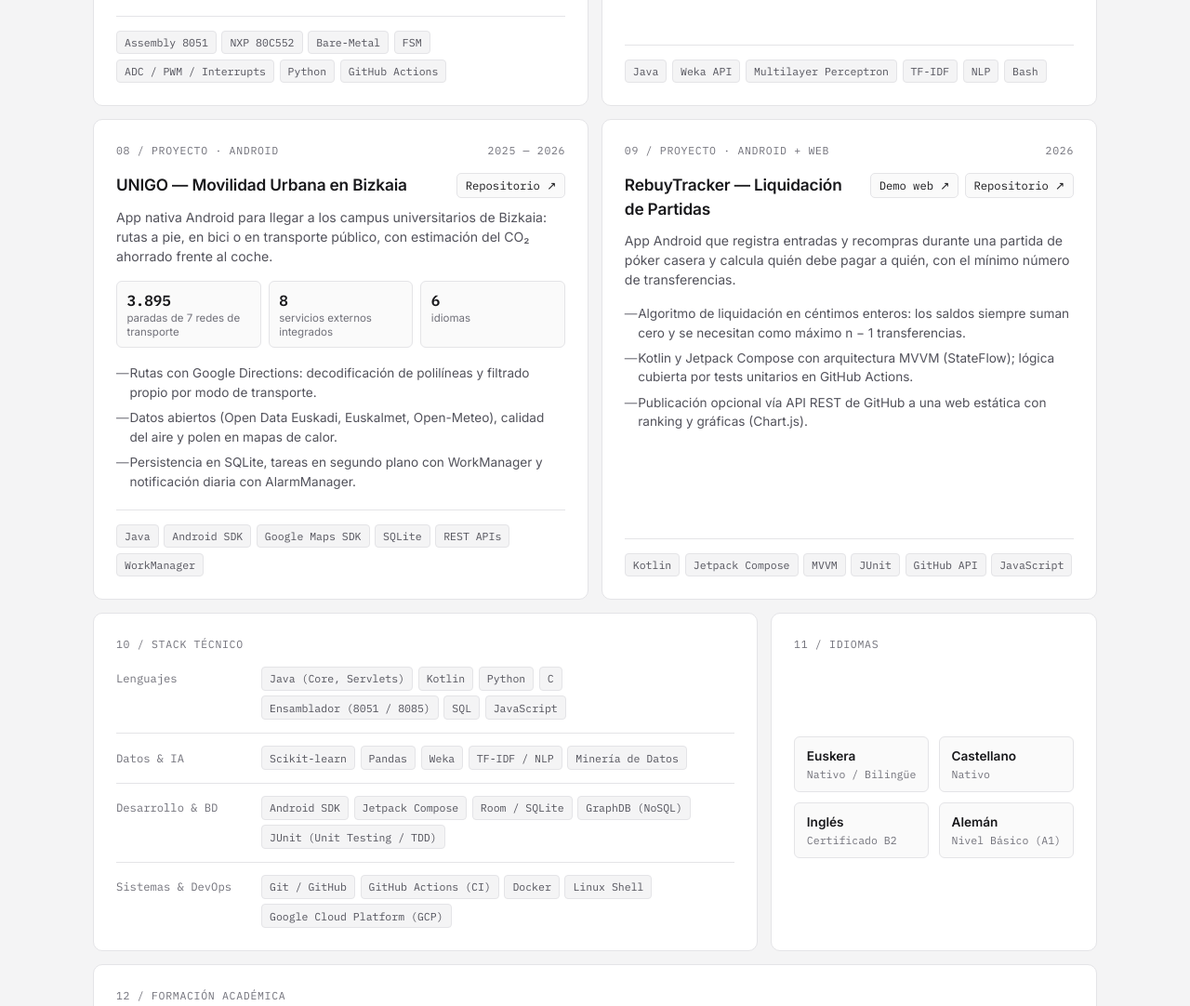
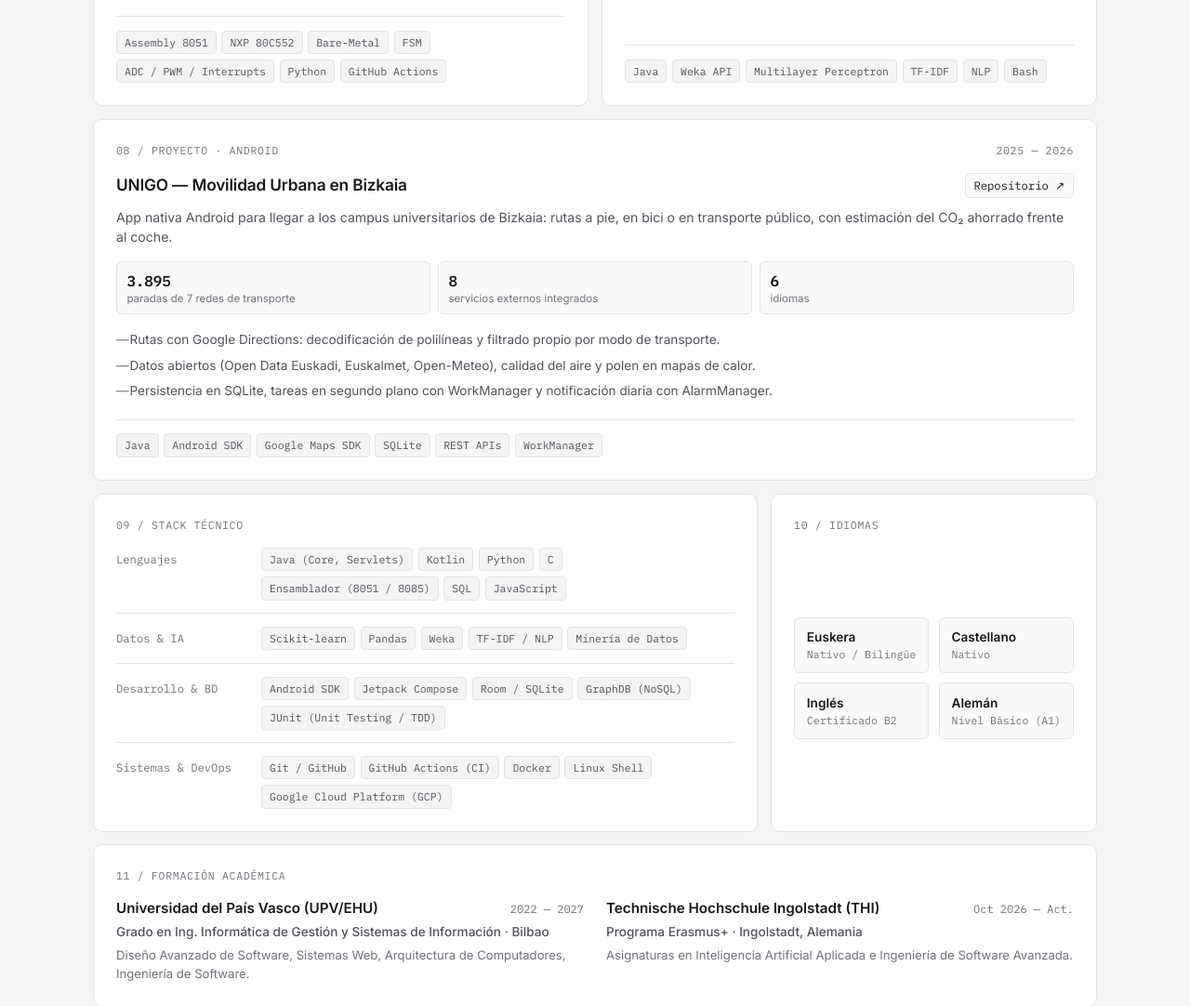
Before and after one commit to Ando144/Ando144.github.io, a plain HTML site: page index.html in a window 1280 px wide. Shown: the part 1531-2613 px from the top of the page at 93% size. Drawn offline with Linux system fonts and the light colour scheme.

Commit message:
Refine portfolio project layout
Expand UNIGO to a full-width project entry, remove RebuyTracker, update the product software pillar, and renumber subsequent sections.

```diff
--- a/index.html
+++ b/index.html
@@ -848,8 +848,8 @@
           </div>
           <div class="pillar">
             <div class="pillar-title">Software de producto</div>
-            <div class="pillar-text">Apps Android completas que integran APIs externas, bases de datos locales, tests y CI.</div>
-            <div class="pillar-proof">→ UNIGO · RebuyTracker</div>
+            <div class="pillar-text">Apps Android completas que integran APIs externas, datos abiertos, bases de datos locales y tareas en segundo plano.</div>
+            <div class="pillar-proof">→ UNIGO</div>
           </div>
         </div>
       </section>
@@ -966,7 +966,7 @@
       </article>
 
       <!-- 08: UNIGO -->
-      <article class="box project-box col-6">
+      <article class="box project-box col-12">
         <div class="box-label">
           <span>08 / Proyecto · Android</span>
           <span>2025 — 2026</span>
@@ -998,41 +998,10 @@
         </div>
       </article>
 
-      <!-- 09: RebuyTracker -->
-      <article class="box project-box col-6">
-        <div class="box-label">
-          <span>09 / Proyecto · Android + Web</span>
-          <span>2026</span>
-        </div>
-        <div class="project-top">
-          <h2 class="project-title">RebuyTracker — Liquidación de Partidas</h2>
-          <div class="project-links">
-            <a href="https://ando144.github.io/RebuyTracker/?demo" target="_blank" rel="noopener" class="repo-link no-print">Demo web ↗</a>
-            <a href="https://github.com/Ando144/RebuyTracker" target="_blank" rel="noopener" class="repo-link" data-print="github.com/Ando144/RebuyTracker">Repositorio ↗</a>
-          </div>
-        </div>
-        <p class="project-context">
-          App Android que registra entradas y recompras durante una partida de póker casera y calcula quién debe pagar a quién, con el mínimo número de transferencias.
-        </p>
-        <ul class="spec-list">
-          <li>Algoritmo de liquidación en céntimos enteros: los saldos siempre suman cero y se necesitan como máximo n − 1 transferencias.</li>
-          <li>Kotlin y Jetpack Compose con arquitectura MVVM (StateFlow); lógica cubierta por tests unitarios en GitHub Actions.</li>
-          <li>Publicación opcional vía API REST de GitHub a una web estática con ranking y gráficas (Chart.js).</li>
-        </ul>
-        <div class="tags">
-          <span class="tag">Kotlin</span>
-          <span class="tag">Jetpack Compose</span>
-          <span class="tag">MVVM</span>
-          <span class="tag">JUnit</span>
-          <span class="tag">GitHub API</span>
-          <span class="tag">JavaScript</span>
-        </div>
-      </article>
-
-      <!-- 10: Stack técnico -->
+      <!-- 09: Stack técnico -->
       <section class="box col-8">
         <div class="box-label">
-          <span>10 / Stack Técnico</span>
+          <span>09 / Stack Técnico</span>
         </div>
 
         <div class="stack-table">
@@ -1084,10 +1053,10 @@
         </div>
       </section>
 
-      <!-- 11: Idiomas -->
+      <!-- 10: Idiomas -->
       <section class="box col-4">
         <div class="box-label">
-          <span>11 / Idiomas</span>
+          <span>10 / Idiomas</span>
         </div>
         <div class="lang-grid" style="margin-top: auto; margin-bottom: auto;">
           <div class="lang-box">
@@ -1109,10 +1078,10 @@
         </div>
       </section>
 
-      <!-- 12: Formación académica -->
+      <!-- 11: Formación académica -->
       <section class="box col-12">
         <div class="box-label">
-          <span>12 / Formación Académica</span>
+          <span>11 / Formación Académica</span>
         </div>
 
         <div class="edu-grid">
```
